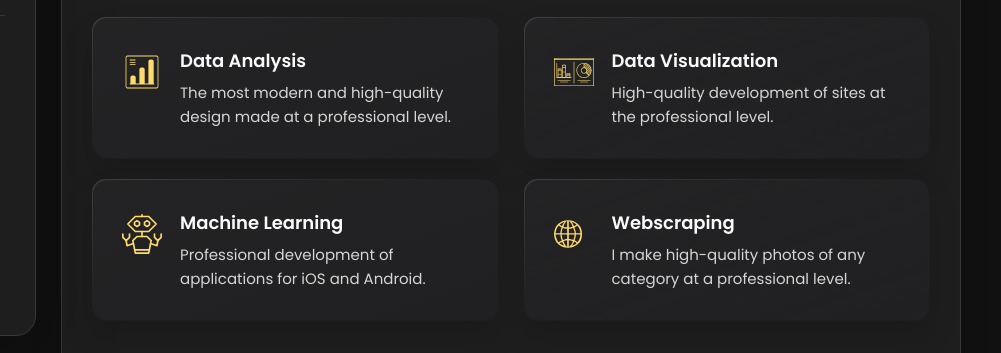
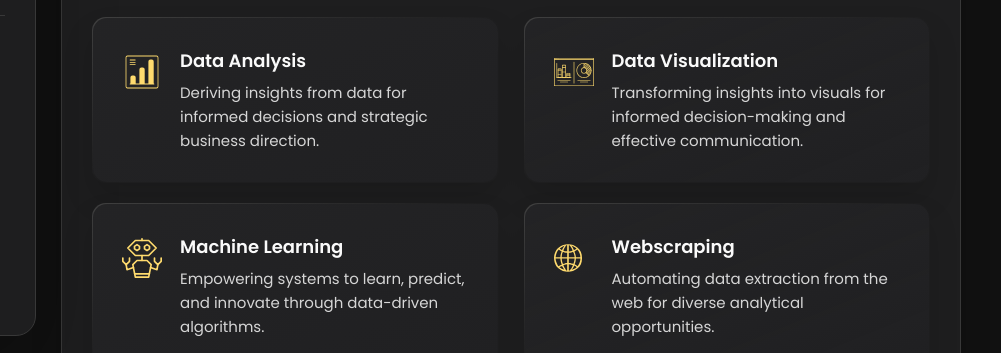
Before and after one commit to Olaniyidavid/user-one10.github.io, a plain HTML site: page index.html in a window 1280 px wide. Shown: the part 392-745 px from the top of the page, 279-1280 px from the left. Drawn offline with nearby package versions, Linux system fonts and the light colour scheme.

Commit message:
Update index.html

```diff
--- a/index.html
+++ b/index.html
@@ -239,7 +239,7 @@
                                 <h4 class="h4 service-item-title">Data Analysis</h4>
 
                                 <p class="service-item-text">
-                                    The most modern and high-quality design made at a professional level.
+                                    Deriving insights from data for informed decisions and strategic business direction.
                                 </p>
                             </div>
 
@@ -255,7 +255,7 @@
                                 <h4 class="h4 service-item-title">Data Visualization</h4>
 
                                 <p class="service-item-text">
-                                    High-quality development of sites at the professional level.
+                                    Transforming insights into visuals for informed decision-making and effective communication.
                                 </p>
                             </div>
 
@@ -271,8 +271,7 @@
                                 <h4 class="h4 service-item-title">Machine Learning</h4>
 
                                 <p class="service-item-text">
-                                    Professional development of applications for iOS and Android.
-                                </p>
+                                    Empowering systems to learn, predict, and innovate through data-driven algorithms.                                </p>
                             </div>
 
                         </li>
@@ -287,7 +286,7 @@
                                 <h4 class="h4 service-item-title">Webscraping</h4>
 
                                 <p class="service-item-text">
-                                    I make high-quality photos of any category at a professional level.
+                                    Automating data extraction from the web for diverse analytical opportunities.
                                 </p>
                             </div>
 
```
